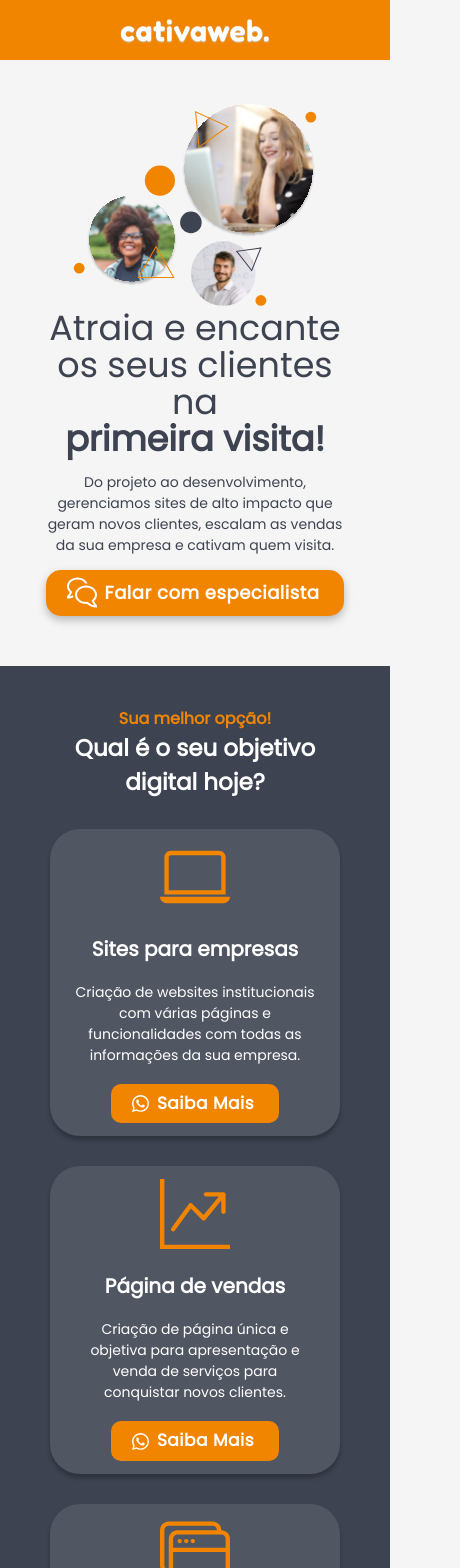
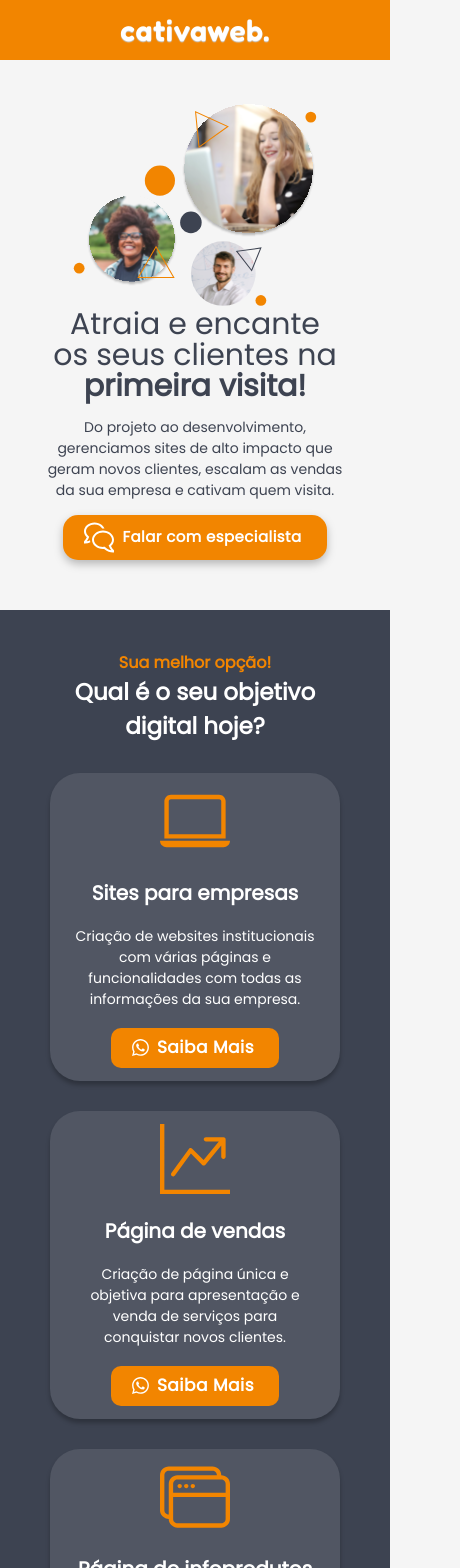
Before and after one commit to luanfreire25/cativa-web, a Next.js app: page / in a window 390 px wide. Shown: the top 1568 px of the page, 460 px wide, since content can reach past the window. Built offline with nearby package versions, Linux system fonts and the light colour scheme.

Commit message:
adição do tawk.to, links para os botões e acerto de alguns pontos na responsividade.

```diff
--- a/src/components/buttons/FalarComEspecialista.jsx
+++ b/src/components/buttons/FalarComEspecialista.jsx
@@ -8,12 +8,19 @@ const FalarComEspecialista = ({ background, color }) => {
 
   return (
     <>
+      <a
+        href="https://tawk.to/cativaweb"
+        target="_blank"
+        style={{ textDecoration: "none !important" }}
+      >
         <Button
           className={style.BtnFalarCEsp}
           style={{
             background: `${background}`,
             color: `${color}`,
-          fontSize: `${width <= 375 ? "14px" : width <= 375 ? "15px" : "18px"}`,
+            fontSize: `${
+              width <= 375 ? "14px" : width <= 425 ? "15px" : "18px"
+            }`,
             padding: "7px 25px",
             borderRadius: "15px",
             border: "none",
@@ -26,6 +33,7 @@ const FalarComEspecialista = ({ background, color }) => {
         >
           Falar com especialista
         </Button>
+      </a>
     </>
   );
 };
--- a/src/components/buttons/RedeSocial.jsx
+++ b/src/components/buttons/RedeSocial.jsx
@@ -1,9 +1,14 @@
 import IconButton from "@mui/material/IconButton";
 import global_colors from "@/styles/global_colors";
 
-const RedeSocial = ({ icone }) => {
+const RedeSocial = ({ icone, link }) => {
   return (
     <>
+      <a
+        href={link}
+        target="_blank"
+        style={{ textDecoration: "none !important" }}
+      >
         <IconButton
           style={{
             background: `${global_colors.PRIMARY_COLOR}`,
@@ -14,6 +19,7 @@ const RedeSocial = ({ icone }) => {
         >
           {icone}
         </IconButton>
+      </a>
     </>
   );
 };
--- a/src/components/buttons/SaibaMais.jsx
+++ b/src/components/buttons/SaibaMais.jsx
@@ -8,6 +8,11 @@ const SaibaMais = ({ background, color }) => {
 
   return (
     <>
+      <a
+        href="https://api.whatsapp.com/send?phone=5521991547929&text=Ol%C3%A1%2C%20tudo%20bem%3F%20Desejo%20saber%20mais%20sobre%20os%20sites%20da%20Cativa."
+        target="_blank"
+        style={{ textDecoration: "none !important" }}
+      >
         <Button
           className={style.BtnFalarCEsp}
           style={{
@@ -27,6 +32,7 @@ const SaibaMais = ({ background, color }) => {
         >
           Saiba Mais
         </Button>
+      </a>
     </>
   );
 };
--- a/src/components/card/Motivos.jsx
+++ b/src/components/card/Motivos.jsx
@@ -11,7 +11,7 @@ const Motivos = ({ numero, titulo, descricao }) => {
         className={style.motivosText}
         style={{
           color: `${global_colors.SECONDARY_COLOR}`,
-          width: `${width <= 320 ? "250px" : width <= 375 ? "280px" : "350px"}`,
+          width: `${width <= 320 ? "250px" : width <= 414 ? "280px" : "350px"}`,
           padding: `${
             width <= 320 ? "10px 15px" : width <= 425 ? "10px 30px" : "10px"
           }`,
--- a/src/components/sections/principal_website/Duvidas.jsx
+++ b/src/components/sections/principal_website/Duvidas.jsx
@@ -25,7 +25,9 @@ const Duvidas = () => {
         <br />
         <span
           style={{
-            fontSize: `${width <= 425 ? "18px" : "23px"}`,
+            fontSize: `${
+              width <= 375 ? "16.5px" : width <= 425 ? "18px" : "23px"
+            }`,
             fontWeight: 700,
           }}
         >
@@ -36,7 +38,9 @@ const Duvidas = () => {
         <span
           style={{
             fontWeight: 400,
-            fontSize: `${width <= 425 ? "14px" : "16px"}`,
+            fontSize: `${
+              width <= 375 ? "12.5px" : width <= 425 ? "14px" : "16px"
+            }`,
           }}
         >
           Tem mais alguma outra dúvida que não foi respondida? Entre em contato
--- a/src/components/sections/principal_website/Home.jsx
+++ b/src/components/sections/principal_website/Home.jsx
@@ -29,18 +29,18 @@ const Home = () => {
           <span
             style={{
               fontSize: `${
-                width <= 320
+                width <= 363
                   ? "25px"
-                  : width <= 375
+                  : width <= 414
                   ? "30px"
                   : width <= 425
                   ? "35px"
                   : "45px"
               }`,
               lineHeight: `${
-                width <= 320
+                width <= 363
                   ? "25px"
-                  : width <= 375
+                  : width <= 414
                   ? "28px"
                   : width <= 425
                   ? "35px"
@@ -56,7 +56,13 @@ const Home = () => {
           <p
             style={{
               fontSize: `${
-                width <= 320 ? "11px" : width <= 425 ? "14px" : "17px"
+                width <= 343
+                  ? "11.5px"
+                  : width <= 375
+                  ? "12.5px"
+                  : width <= 425
+                  ? "14px"
+                  : "17px"
               }`,
             }}
           >
--- a/src/components/sections/principal_website/Rodape.jsx
+++ b/src/components/sections/principal_website/Rodape.jsx
@@ -5,8 +5,11 @@ import WhiteMail from "@/components/icons/WhiteMail";
 import Word from "@/components/logo/Word";
 import global_colors from "@/styles/global_colors";
 import style from "@/components/styles_components/Title.module.css";
+import { useSizeScreen } from "@/hooks/useSizeScreen";
 
 const Rodape = () => {
+  const { width, height } = useSizeScreen();
+
   return (
     <>
       <div
@@ -17,7 +20,7 @@ const Rodape = () => {
         }}
       >
         <Word
-          size={"35px"}
+          size={width <= 425 ? "30px" : "35px"}
           color={global_colors.SECONDARY_COLOR}
           colorShadow={"#C9C9C9"}
         />
@@ -30,13 +33,16 @@ const Rodape = () => {
             margin: "15px 0px",
           }}
         >
-          <RedeSocial icone={<WhiteFb />} />
-          <RedeSocial icone={<WhiteInsta />} />
-          <RedeSocial icone={<WhiteMail />} />
+          <RedeSocial icone={<WhiteFb />} link={"https://www.facebook.com/cativaweb"} />
+          <RedeSocial icone={<WhiteInsta />} link={"https://www.instagram.com/cativaweb/"} />
+          <RedeSocial icone={<WhiteMail />} link={"mailto:cativaweb22@gmail.com?subject=[CativaWeb] <<SEU NOME ou EMPRESA>> <<ASSUNTO>>&body=<<DIGITE AQUI O MOTIVO DE NOS CONTACTAR>>"}/>
         </div>
         <span
           className={style.footer}
-          style={{ color: `${global_colors.SECONDARY_COLOR}` }}
+          style={{
+            color: `${global_colors.SECONDARY_COLOR}`,
+            fontSize: `${width <= 425 ? "12px" : "16px"}`,
+          }}
         >
           CativaWeb 2023 - Todos os direitos reservados
         </span>
--- a/src/pages/_document.js
+++ b/src/pages/_document.js
@@ -4,7 +4,23 @@ import global_colors from "@/styles/global_colors";
 export default function Document() {
   return (
     <Html>
-      <Head />
+      <Head>
+        <script
+          dangerouslySetInnerHTML={{
+            __html: `
+                  var Tawk_API=Tawk_API||{}, Tawk_LoadStart=new Date();
+                  (function(){
+                    var s1=document.createElement("script"),s0=document.getElementsByTagName("script")[0];
+                    s1.async=true;
+                    s1.src='https://embed.tawk.to/64061cd731ebfa0fe7f10006/1gqru1af5';
+                    s1.charset='UTF-8';
+                    s1.setAttribute('crossorigin','*');
+                    s0.parentNode.insertBefore(s1,s0);
+                  })();
+                `,
+          }}
+        />
+      </Head>
       <body style={{ background: `${global_colors.BACKGROUND_HTML}` }}>
         <Main />
         <NextScript />
```
Lines whose indentation alone changed are shown as unchanged.
